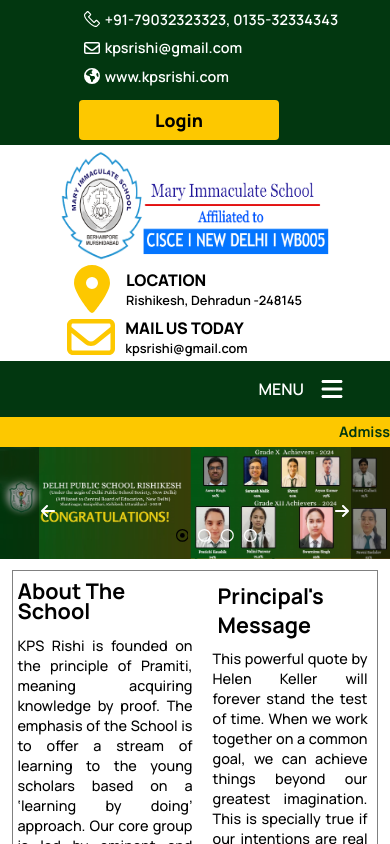
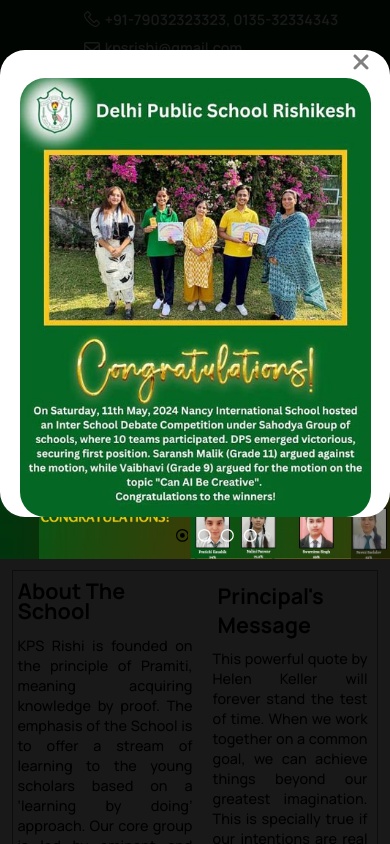
Before and after one commit to NavCGaur/school_website, a React (Create React App) app: page / in a window 390 px wide. Shown: the top 844 px of the page. Built offline with nearby package versions, Linux system fonts and the light colour scheme.

Commit message:
modal added

```diff
--- a/src/App.js
+++ b/src/App.js
@@ -1,13 +1,13 @@
 import React from 'react'
 import './App.css';
-//import {Modal} from './components'
+import {Modal} from './components'
 import {Header, Main, Footer} from './containers'
 
 
 function App() {
   return (
     <div >
-     {/* <Modal />*/}
+      <Modal />
       <Header />
       <Main />
       <Footer />
--- a/src/components/modal/Modal.css
+++ b/src/components/modal/Modal.css
@@ -2,17 +2,17 @@
 .modal{
     height: 100vh;
     width: 100vw;
-    background-color: rgba(0, 0, 0, 0.4);
+    background-color: rgba(0, 0, 0, 0.9);
     display: flex;
     justify-content: center;
-    position: relative;
+    position: absolute;
 
 }
 
 /* Main container for modal content */
 .modal__container{
     top: 20px;
-    width: 35%;
+    min-width: 400px;
     height: 92%;
     background-color: white;
     border-radius: 25px;
@@ -21,6 +21,8 @@
     flex-direction: column;
     justify-content: center;
     align-items: center;
+    z-index: 100;
+    object-fit: cover;
 
 }
 
@@ -54,7 +56,19 @@
 
 }
 
-/* Hidden state for modal container */
-.modal__container--hidden{
+
+/*Hidden state for modal */
+.modal--hidden{
     display: none;
 }
+
+
+
+
+@media (max-width: 600px){
+    .modal__container{
+        top: 50px;
+        min-width: 250px;
+        height: auto;
+    }
+}
--- a/src/components/modal/Modal.jsx
+++ b/src/components/modal/Modal.jsx
@@ -13,8 +13,8 @@
   }
 
   return (
-    <div className= 'modal'>
-      <div className={isModalOpen? 'modal__container': 'modal__container--hidden' }>
+    <div className= {isModalOpen? 'modal':'modal--hidden' }>
+      <div className={'modal__container' }>
         <div className='modal__close' onClick={closeModal}>
           <Xmark className="modal__close-icon" />
         </div>
```
